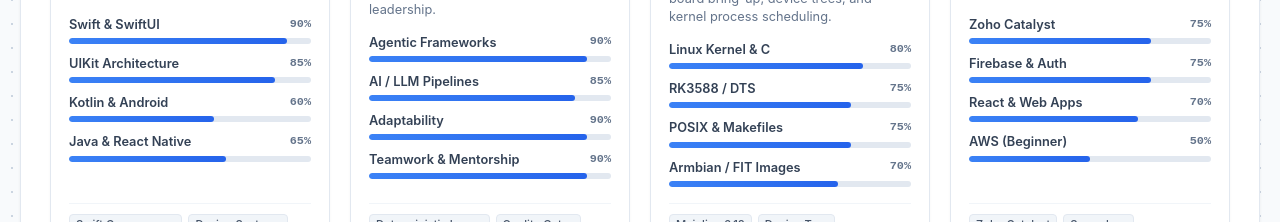
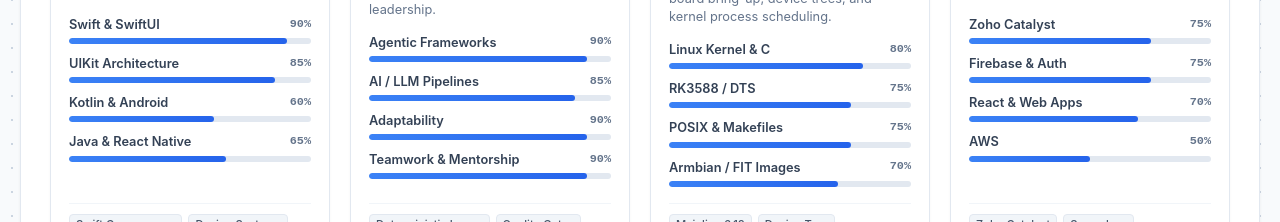
Before and after one commit to raju-9-11/portfolio, a React (Vite) app: page / in a window 1280 px wide. Shown: the part 2220-2442 px from the top of the page. Built offline with nearby package versions, Linux system fonts and the light colour scheme.

Commit message:
refactor: rename AWS (Beginner) to AWS in skills

```diff
--- a/src/components/Skills.jsx
+++ b/src/components/Skills.jsx
@@ -319,7 +319,7 @@
       { name: 'Zoho Catalyst', level: 75 },
       { name: 'Firebase & Auth', level: 75 },
       { name: 'React & Web Apps', level: 70 },
-      { name: 'AWS (Beginner)', level: 50 }
+      { name: 'AWS', level: 50 }
     ],
     tags: ['Zoho Catalyst', 'Serverless', 'NoSQL Datastore', 'AWS EC2/S3']
   }
```
